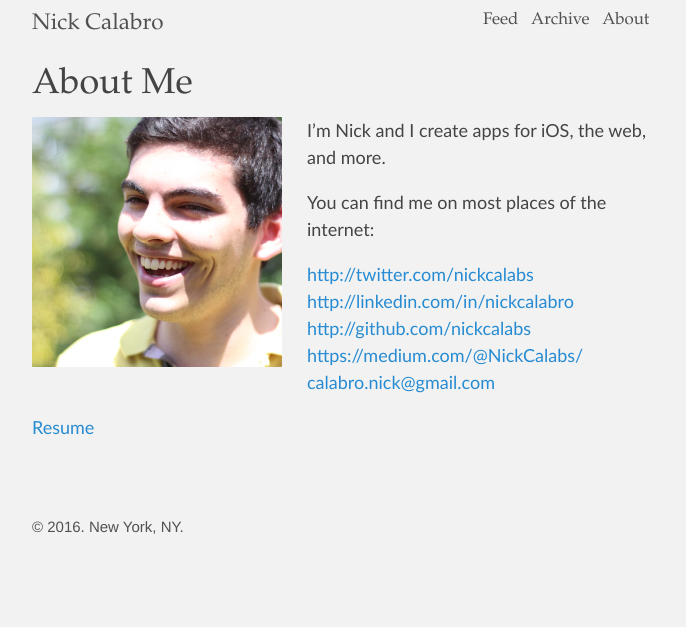
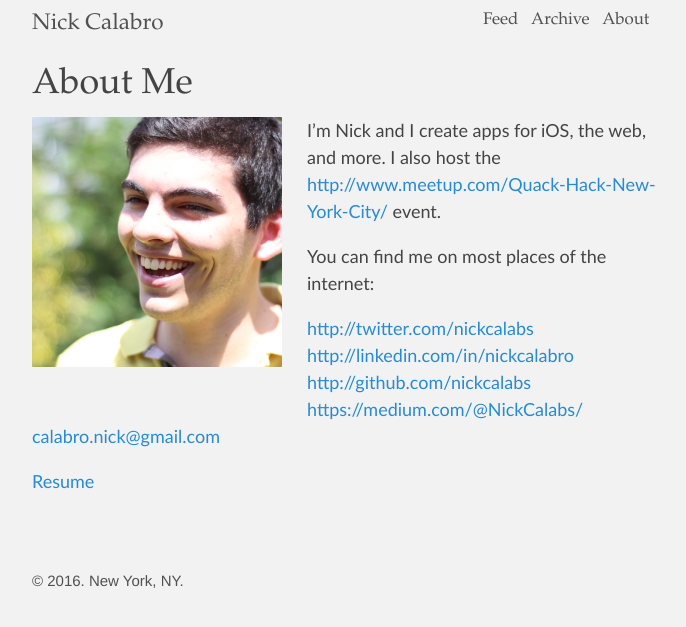
Before and after one commit to NickCalabs/nickcalabs.github.io, a Jekyll site: the page built from about.md, in a window 1280 px wide. Shown: the top 627 px of the page, without its empty margins (293-979 px from the left). Built offline with Jekyll 4.4.1, drawn with Linux system fonts in a browser that asks for light colours; Markdown is read by kramdown in place of the engine named in the settings.

Commit message:
add link

```diff
--- a/about.md
+++ b/about.md
@@ -6,7 +6,7 @@ image: nick.jpg
 
 <p style="float:left;"><img class="about-image" src="/img/{{ page.image }}"></p>
 
-I'm Nick and I create apps for iOS, the web, and more.
+I'm Nick and I create apps for iOS, the web, and more. I also host the [http://www.meetup.com/Quack-Hack-New-York-City/](NYC DuckDuckHack) event.
 
 You can find me on most places of the internet:
 
```
